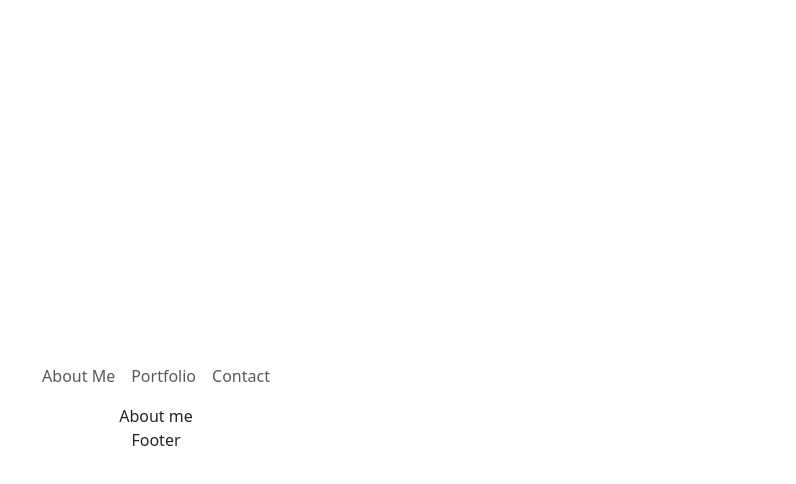
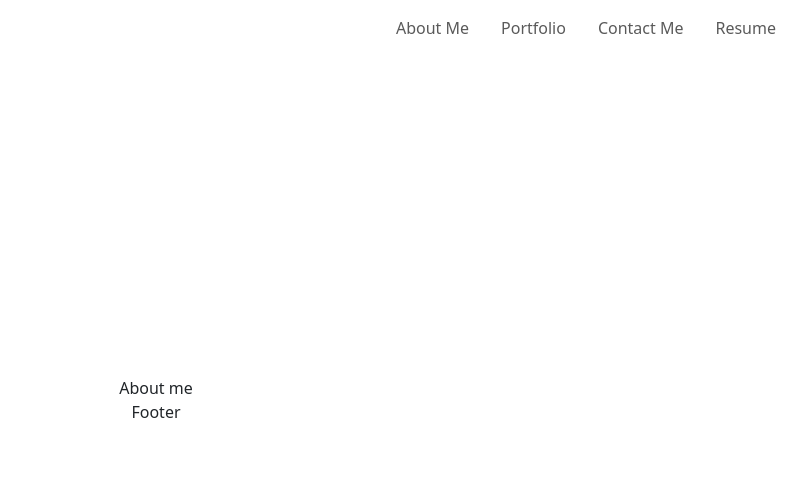
Before and after one commit to nathangero/portfolio-react, a React (Vite) app: page / in a window 1280 px wide. Shown: the top 484 px of the page, without its empty margins (484-1280 px from the left). Built offline with nearby package versions, Linux system fonts and the light colour scheme.

Commit message:
implement setting active nav tab

```diff
--- a/src/components/Navbar.jsx
+++ b/src/components/Navbar.jsx
@@ -1,35 +1,69 @@
 import { Link } from 'react-router-dom';
 
 export default function Navbar() {
+    const NAV_LINKS = {
+        ABOUT_ME: "aboutme",
+        PORTFOLIO: "portfolio",
+        CONTACT: "contact"
+    }
+
+    const onClickLink = (link) => {
+        switch (link) {
+            case NAV_LINKS.ABOUT_ME:
+                document.getElementById('nav-aboutme').className = "nav-link active";
+                document.getElementById('nav-portfolio').className = "nav-link";
+                document.getElementById('nav-contact').className = "nav-link";
+                break;
+
+            case NAV_LINKS.PORTFOLIO:
+                document.getElementById('nav-aboutme').className = "nav-link";
+                document.getElementById('nav-portfolio').className = "nav-link active";
+                document.getElementById('nav-contact').className = "nav-link";
+                break;
+
+            case NAV_LINKS.CONTACT:
+                document.getElementById('nav-aboutme').className = "nav-link";
+                document.getElementById('nav-portfolio').className = "nav-link";
+                document.getElementById('nav-contact').className = "nav-link active";
+                break;
+        }
+    }
+
     return (
-        <nav className='navbar navbar-expand-lg'>
+        <nav className='navbar navbar-expand-sm fixed-top '>
             <div className='container-fluid'>
-                <div className='collapse navbar-collapse'>
-                    <div className='navbar-nav'>
-                        <li>
+                <div className='collapse navbar-collapse justify-content-end'>
+                    <div className='navbar-nav nav-underline'>
                         <Link
+                            id='nav-aboutme'
                             className='nav-link'
                             to={'/'}
+                            onClick={() => onClickLink(NAV_LINKS.ABOUT_ME)}
                         >
                             About Me
                         </Link>
-                        </li>
-                        <li>
                         <Link
+                            id='nav-portfolio'
                             className='nav-link'
                             to={'/portfolio'}
+                            onClick={() => onClickLink(NAV_LINKS.PORTFOLIO)}
                         >
                             Portfolio
                         </Link>
-                        </li>
-                        <li>
+                        <Link
+                            id='nav-contact'
+                            className='nav-link'
+                            to={'/contact'}
+                            onClick={() => onClickLink(NAV_LINKS.CONTACT)}
+                        >
+                            Contact Me
+                        </Link>
                         <Link
                             className='nav-link'
-                            to={'/contact'}
+                            to={'/contact'} // TODO: Download the resume
                         >
-                            Contact
+                            Resume
                         </Link>
-                        </li>
                     </div>
                 </div>
             </div>
```
Also changed, not shown: 1 other file (tests, documents, lock files or other folders). Lines whose indentation alone changed are shown as unchanged.
